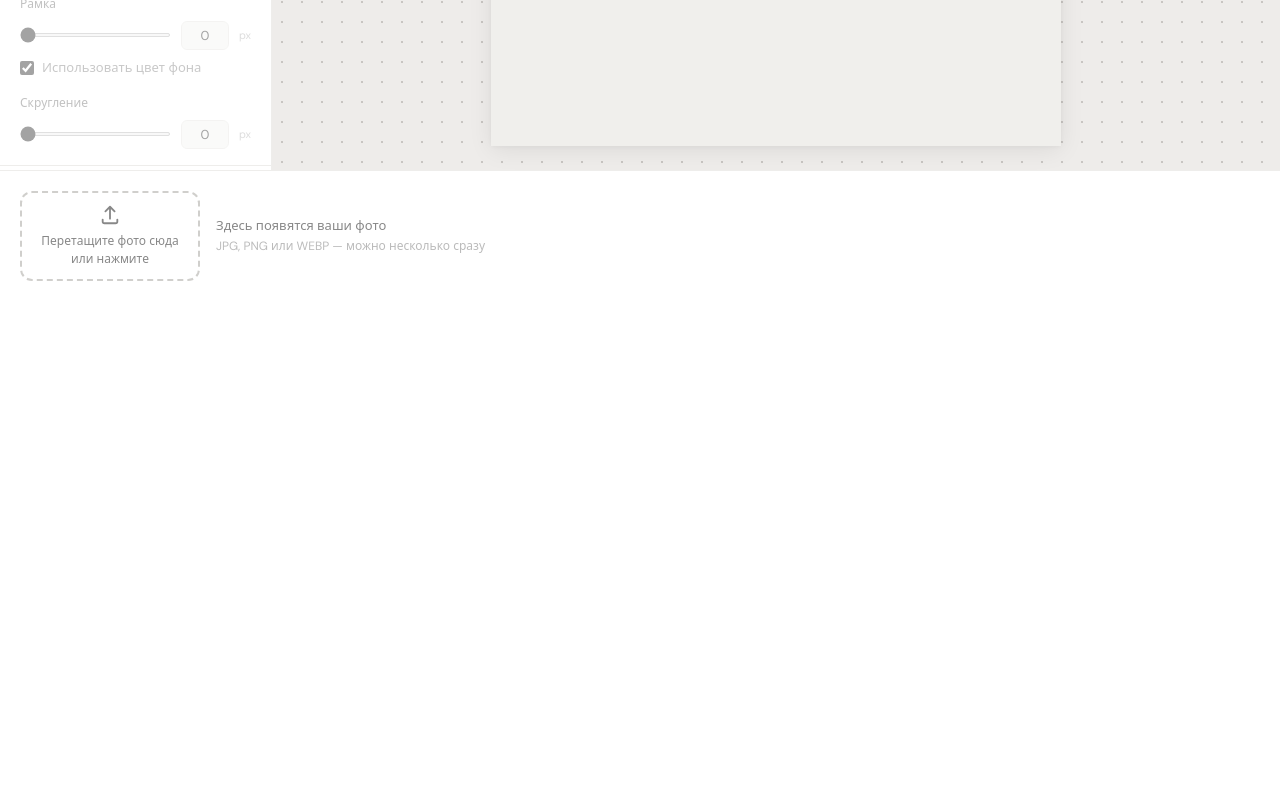
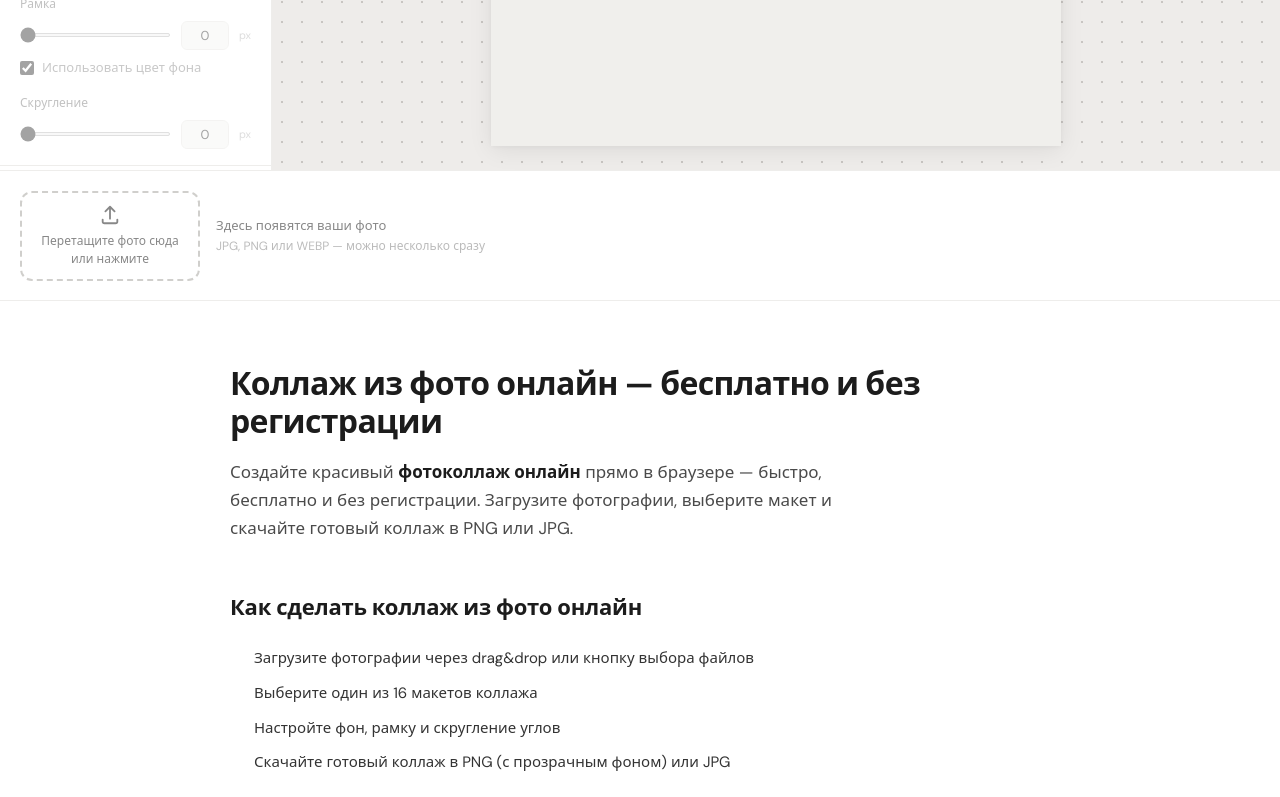
Before and after one commit to gafar87/collage, a React (Vite) app in the folder collage-app/: page / in a window 1280 px wide. Shown: the part 500-1297 px from the top of the page. Before the commit the page ends 800 px from the top, so only its background shows below. Built offline with nearby package versions, Linux system fonts and the light colour scheme.

Commit message:
Add launch configuration and enhance SEO content in index.html

```diff
--- a/collage-app/index.html
+++ b/collage-app/index.html
@@ -71,51 +71,71 @@
     </script>
   </head>
   <body>
-    <div id="root">
-      <!-- Статический контент для поисковых роботов (заменяется React при загрузке) -->
-      <header>
-        <h1>Коллаж из фото онлайн — бесплатно и без регистрации</h1>
-      </header>
-      <main>
-        <p>
-          Создайте красивый <strong>фотоколлаж онлайн</strong> прямо в браузере — быстро, бесплатно и без регистрации.
-          Загрузите фотографии, выберите макет и скачайте готовый коллаж в PNG или JPG.
-        </p>
-        <section>
+    <div id="root"></div>
+
+    <article class="seo-content" aria-label="О сервисе">
+      <div class="seo-inner">
+        <header class="seo-hero">
+          <h1>Коллаж из фото онлайн — бесплатно и без регистрации</h1>
+          <p class="seo-lead">
+            Создайте красивый <strong>фотоколлаж онлайн</strong> прямо в браузере — быстро, бесплатно и без регистрации.
+            Загрузите фотографии, выберите макет и скачайте готовый коллаж в PNG или JPG.
+          </p>
+        </header>
+
+        <section class="seo-section">
           <h2>Как сделать коллаж из фото онлайн</h2>
-          <ol>
-            <li>Загрузите фотографии через drag&amp;drop или выбор файлов</li>
+          <ol class="seo-steps">
+            <li>Загрузите фотографии через drag&amp;drop или кнопку выбора файлов</li>
             <li>Выберите один из 16 макетов коллажа</li>
             <li>Настройте фон, рамку и скругление углов</li>
             <li>Скачайте готовый коллаж в PNG (с прозрачным фоном) или JPG</li>
           </ol>
         </section>
-        <section>
+
+        <section class="seo-section">
           <h2>Возможности сервиса</h2>
-          <ul>
+          <ul class="seo-features">
             <li>16 макетов: от 1 до 6 фотографий в коллаже</li>
             <li>Прозрачный фон для коллажа (PNG без фона)</li>
             <li>Настройка цвета фона, ширины и цвета рамки</li>
             <li>Скругление углов ячеек</li>
             <li>Экспорт до 3840×3840 пикселей</li>
-            <li>Работает полностью в браузере, без установки</li>
+            <li>Работает полностью в браузере, без установки и регистрации</li>
+            <li>Поддержка форматов JPG, PNG и WEBP при загрузке</li>
+            <li>Бесплатное скачивание готового результата</li>
           </ul>
         </section>
-        <section>
+
+        <section class="seo-section">
           <h2>Часто задаваемые вопросы</h2>
-          <dl>
+          <dl class="seo-faq">
             <dt>Нужна ли регистрация для создания коллажа?</dt>
-            <dd>Нет, сервис работает полностью без регистрации и без входа в аккаунт.</dd>
+            <dd>Нет, сервис работает полностью без регистрации и без входа в аккаунт. Вы можете сразу загрузить фотографии и сделать коллаж.</dd>
+
             <dt>Можно ли сделать коллаж с прозрачным фоном?</dt>
-            <dd>Да, при экспорте в формате PNG фон будет прозрачным.</dd>
+            <dd>Да, при экспорте в формате PNG фон будет прозрачным. Это удобно, если коллаж нужно вставить на другое изображение или в дизайн-макет.</dd>
+
             <dt>Какие форматы фото поддерживаются?</dt>
-            <dd>JPG, PNG, WEBP и HEIC.</dd>
+            <dd>Сервис принимает JPG, PNG и WEBP. Готовый коллаж можно скачать в PNG или JPG.</dd>
+
             <dt>Бесплатно ли пользоваться сервисом?</dt>
-            <dd>Да, создание и скачивание коллажей полностью бесплатно.</dd>
+            <dd>Да, создание и скачивание коллажей полностью бесплатно — без подписок и водяных знаков.</dd>
+
+            <dt>Сколько фотографий можно добавить в коллаж?</dt>
+            <dd>В одном коллаже можно использовать от 1 до 6 фотографий — выберите подходящий макет в боковой панели.</dd>
+
+            <dt>Сохраняются ли мои фотографии на сервере?</dt>
+            <dd>Нет, все обработка изображений происходит прямо в вашем браузере. Файлы никуда не загружаются.</dd>
           </dl>
         </section>
-      </main>
-    </div>
+
+        <footer class="seo-footer">
+          <p>© Collage App — онлайн-сервис для создания фотоколлажей.</p>
+        </footer>
+      </div>
+    </article>
+
     <script type="module" src="/src/main.tsx"></script>
   </body>
 </html>
--- a/collage-app/src/index.css
+++ b/collage-app/src/index.css
@@ -4,6 +4,106 @@ body {
   font-family: 'DM Sans', system-ui, -apple-system, sans-serif;
   -webkit-font-smoothing: antialiased;
   color: #1c1c1c;
+  margin: 0;
+  background: #fafafa;
+}
+
+#root {
+  min-height: 100vh;
+}
+
+.seo-content {
+  background: #fff;
+  border-top: 1px solid #eeedeb;
+  padding: 64px 24px 80px;
+  color: #1c1c1c;
+  font-family: 'DM Sans', system-ui, -apple-system, sans-serif;
+  line-height: 1.65;
+}
+
+.seo-inner {
+  max-width: 820px;
+  margin: 0 auto;
+}
+
+.seo-hero h1 {
+  font-size: 32px;
+  font-weight: 700;
+  line-height: 1.2;
+  letter-spacing: -0.02em;
+  margin: 0 0 16px;
+  color: #1c1c1c;
+}
+
+.seo-lead {
+  font-size: 17px;
+  color: #4a4a4a;
+  margin: 0 0 48px;
+  max-width: 680px;
+}
+
+.seo-lead strong {
+  color: #1c1c1c;
+  font-weight: 600;
+}
+
+.seo-section {
+  margin-bottom: 48px;
+}
+
+.seo-section h2 {
+  font-size: 22px;
+  font-weight: 600;
+  letter-spacing: -0.01em;
+  margin: 0 0 20px;
+  color: #1c1c1c;
+}
+
+.seo-steps,
+.seo-features {
+  margin: 0;
+  padding-left: 24px;
+  font-size: 15px;
+  color: #333;
+}
+
+.seo-steps li,
+.seo-features li {
+  margin-bottom: 10px;
+}
+
+.seo-faq {
+  margin: 0;
+}
+
+.seo-faq dt {
+  font-size: 16px;
+  font-weight: 600;
+  color: #1c1c1c;
+  margin-top: 20px;
+  margin-bottom: 6px;
+}
+
+.seo-faq dt:first-child {
+  margin-top: 0;
+}
+
+.seo-faq dd {
+  margin: 0 0 16px;
+  font-size: 15px;
+  color: #4a4a4a;
+}
+
+.seo-footer {
+  margin-top: 56px;
+  padding-top: 24px;
+  border-top: 1px solid #eeedeb;
+  font-size: 13px;
+  color: #888;
+}
+
+.seo-footer p {
+  margin: 0;
 }
 
 ::-webkit-scrollbar { width: 5px; height: 5px; }
```
Also changed, not shown: 2 other files (tests, documents, lock files or other folders).
